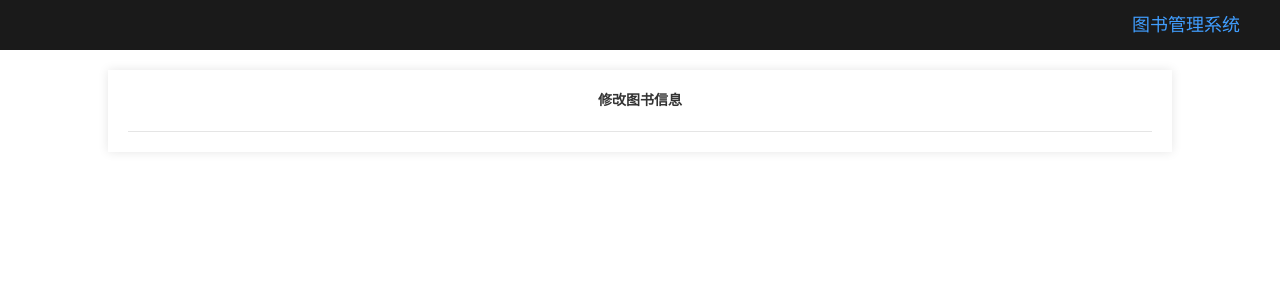
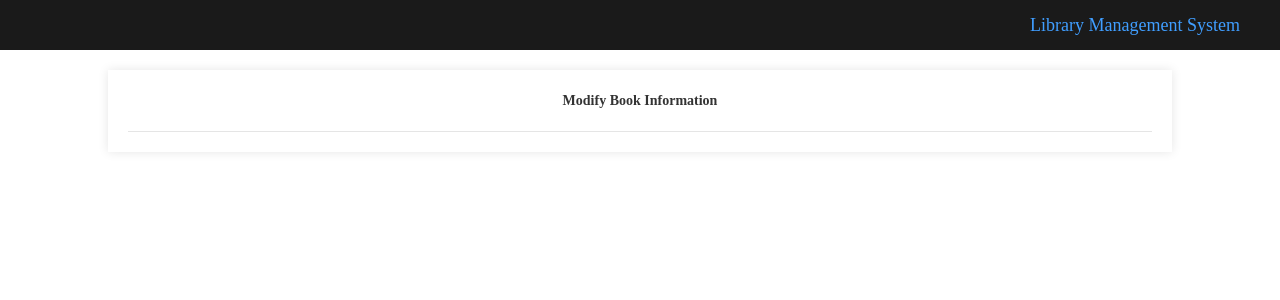
Before and after one commit to really-no-name/CloudComputingMiniProject, a Flask app: page /changebookinfor/1 in a window 1280 px wide. Shown: the top 300 px of the page. Run offline with Flask 3, Linux system fonts and the light colour scheme; data that the repository does not hold is empty.

Commit message:
Update changebookinfor.html

```diff
--- a/templates/changebookinfor.html
+++ b/templates/changebookinfor.html
@@ -2,7 +2,7 @@
 <html lang="en">
 <head>
     <meta charset="UTF-8">
-    <title>系统主页-图书管理</title>
+    <title>System Homepage-Library Management</title>
     <link rel="stylesheet" type="text/css" href="../static/css/common.css"/>
     <link rel="stylesheet" type="text/css" href="../static/css/main.css"/>
     <style>
@@ -77,13 +77,13 @@
     <div class="topbar-inner clearfix">
         <div class="top-info-wrap">
             <ul class="top-info-list clearfix">
-                <li><a>图书管理系统</a></li>
+                <li><a>Library Management System</a></li>
             </ul>
         </div>
     </div>
 </div>
 <div class="main-wrap">
-    <h3 style="text-align:center;">修改图书信息</h3>
+    <h3 style="text-align:center;">Modify Book Information</h3>
     <div class="result-wrap">
         <div class="result-content">
             {% for i in detail %}
@@ -95,30 +95,30 @@
                                 <td><input class="common-text" name="number" type="text" value="{{ i[0] }}"></td>
                             </tr>
                             <tr>
-                                <th>书名：</th>
+                                <th>Name：</th>
                                 <td><input class="common-text" name="bookname" type="text" value="{{ i[1] }}"></td>
                             </tr>
                             <tr>
-                                <th>作者：</th>
+                                <th>Author：</th>
                                 <td><input class="common-text" name="author" type="text" value="{{ i[2] }}"></td>
                             </tr>
                             <tr>
-                                <th>出版日期：</th>
+                                <th>Publication Date：</th>
                                 <td><input class="common-text" type="date" name="pdate" id="pdate" min="1900-01-01" value="{{ i[3] }}"></td>
                             </tr>
                             <tr>
-                                <th>位置：</th>
+                                <th>Placement：</th>
                                 <td><input class="common-text" name="address" type="text" value="{{ i[4] }}"></td>
                             </tr>
                             <tr>
-                                <th>描述：</th>
+                                <th>Description：</th>
                                 <td><input class="common-text" name="description" type="text" value="{{ i[5] }}"></td>
                             </tr>
                         </tbody>
                     </table>
                     <div class="error-message">{{ get_flashed_messages()[0] }}</div>
-                    <input type="submit" value="修改">
-                    <a href="{{ url_for("changebook") }}">返回修改书籍界面</a>
+                    <input type="submit" value="Modify">
+                    <a href="{{ url_for("changebook") }}">Return to Modify Book screen</a>
                 </form>
             {% endfor %}
         </div>
```
